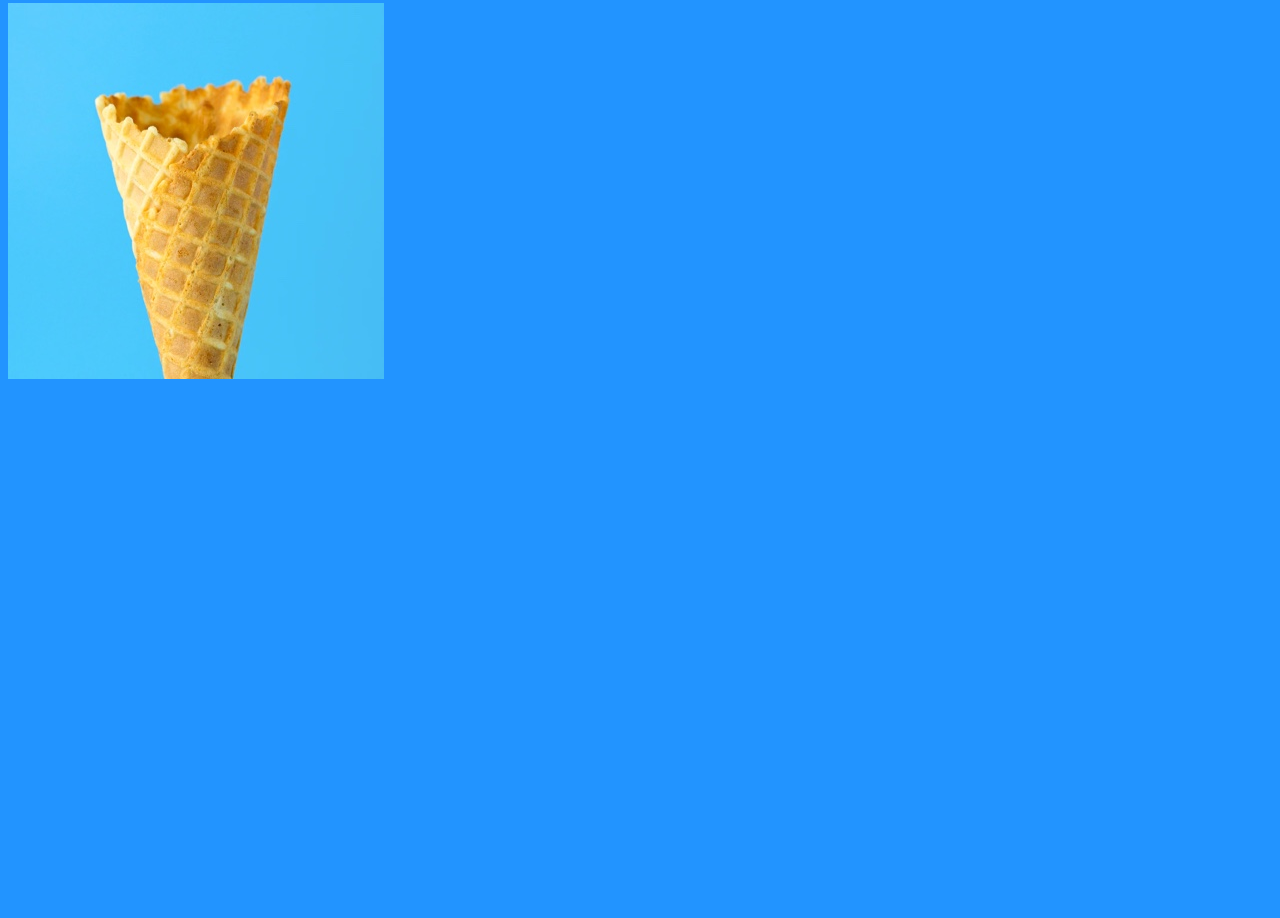
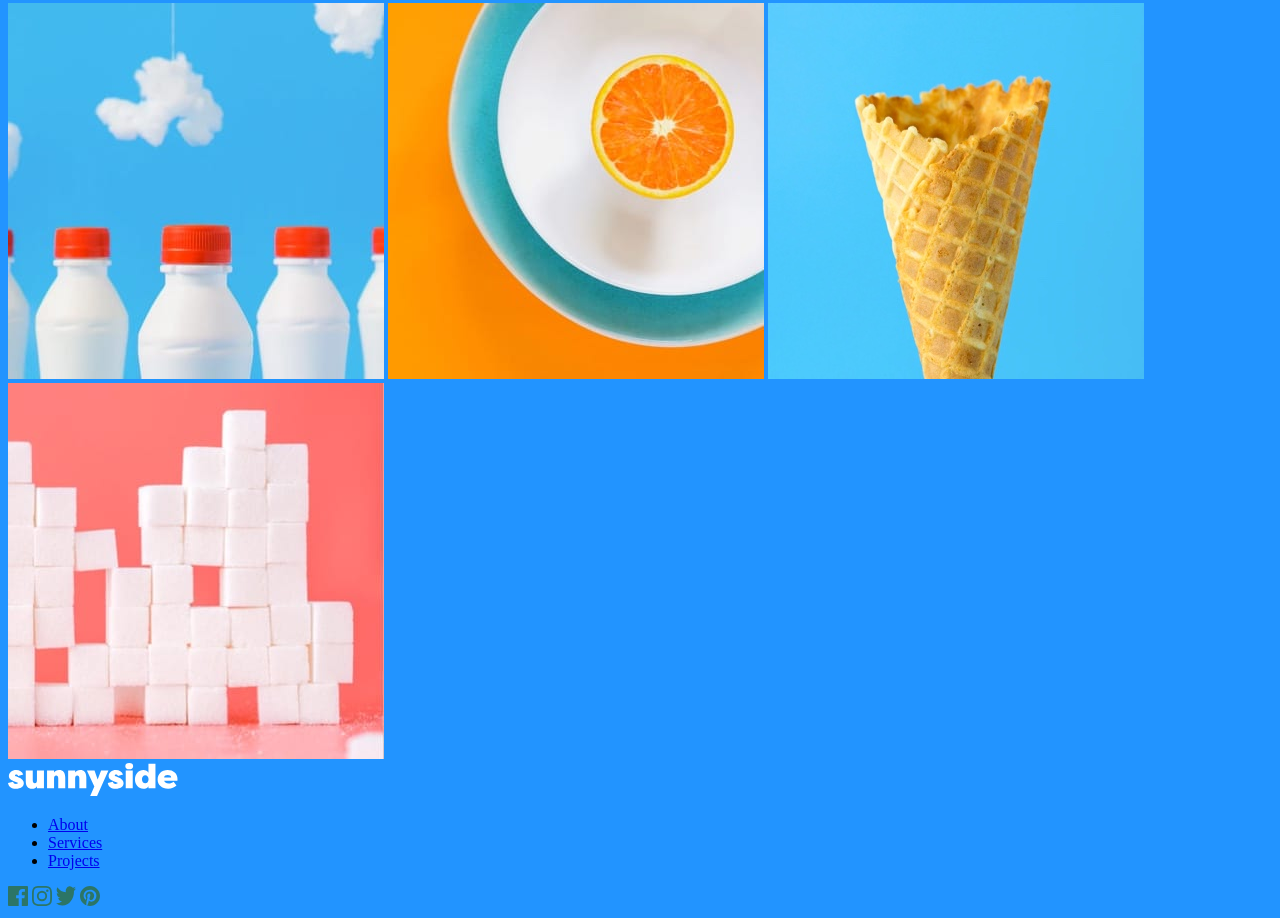
Before and after one commit to dcosic94/FrontEnd-Mentoring, a plain HTML site: page index.html in a window 1280 px wide. Shown: the part 3662-4580 px from the top of the page. Before the commit the page ends 4053 px from the top, so only its background shows below. Drawn offline with Linux system fonts and the light colour scheme.

Commit message:
Finished HTML

```diff
--- a/index.html
+++ b/index.html
@@ -93,8 +93,32 @@
                 </footer>
             </blockquote>
 
-            <img src="assets/mobile/image-gallery-cone.jpg" alt="">
+            <img src="assets/mobile/image-gallery-milkbottles.jpg" alt="Picture of milkbottles">
+            <img src="assets/mobile/image-gallery-orange.jpg" alt="Picture of orange">
+            <img src="assets/mobile/image-gallery-cone.jpg" alt="Picture of cone">
+            <img src="assets/mobile/image-gallery-sugar-cubes.jpg" alt="Picture of sugar cubes">
         </main>
+
+        <footer>
+            <img src="assets/logo.svg" width="170" height="33" alt="SunnySide Logo footer">
+            <nav>
+                <ul>
+                    <li>
+                        <a href="#about">About</a>
+                    </li>
+                    <li>
+                        <a href="#services">Services</a>
+                    </li>
+                    <li>
+                        <a href="#projects">Projects</a>
+                    </li>
+                </ul>
+            </nav>
+            <img src="assets/icon-facebook.svg" width="20" height="20" alt="Facebok icon">
+            <img src="assets/icon-instagram.svg" width="20" height="20" alt="Instagram icon">
+            <img src="assets/icon-twitter.svg" width="20" height="20" alt="Twitter icon">
+            <img src="assets/icon-pinterest.svg" width="20" height="20" alt="Pinterest icon">
+        </footer>
     </body>
 
 </html>
```
Also changed, not shown: 1 other file.
